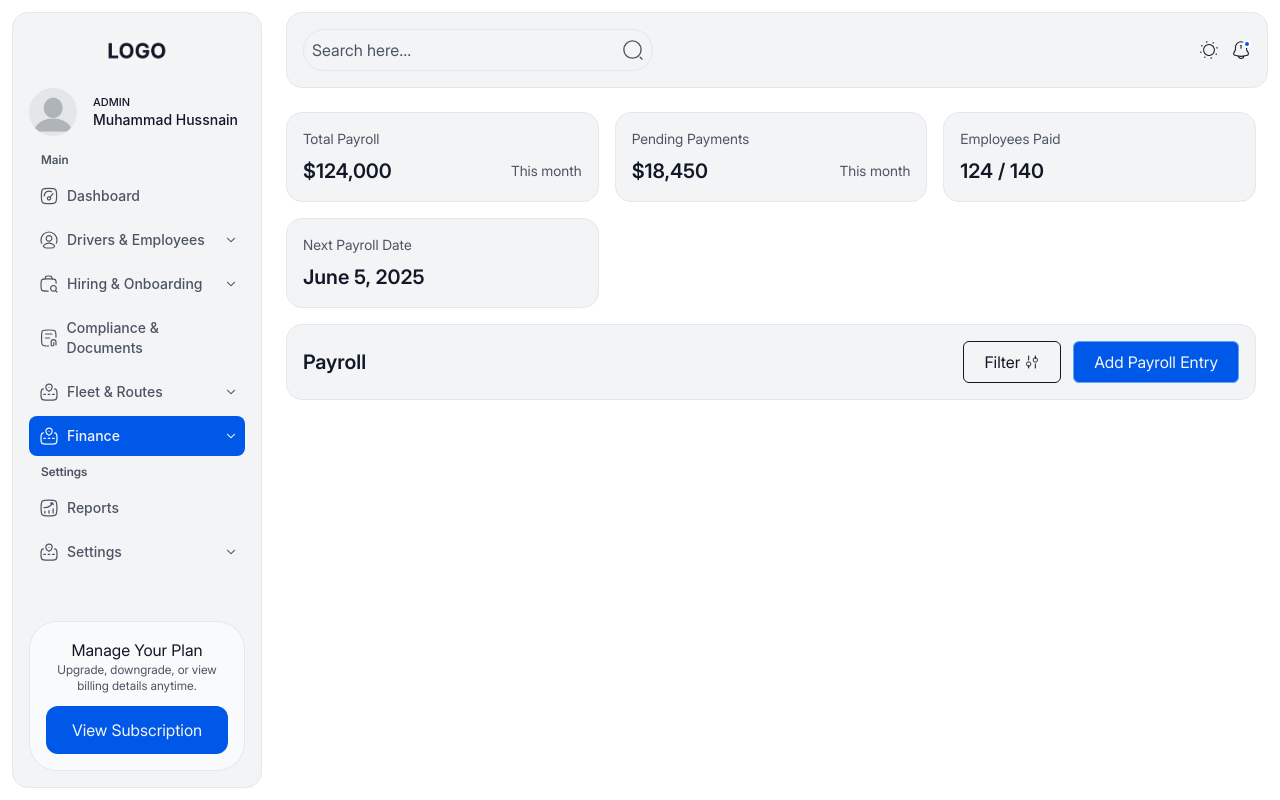
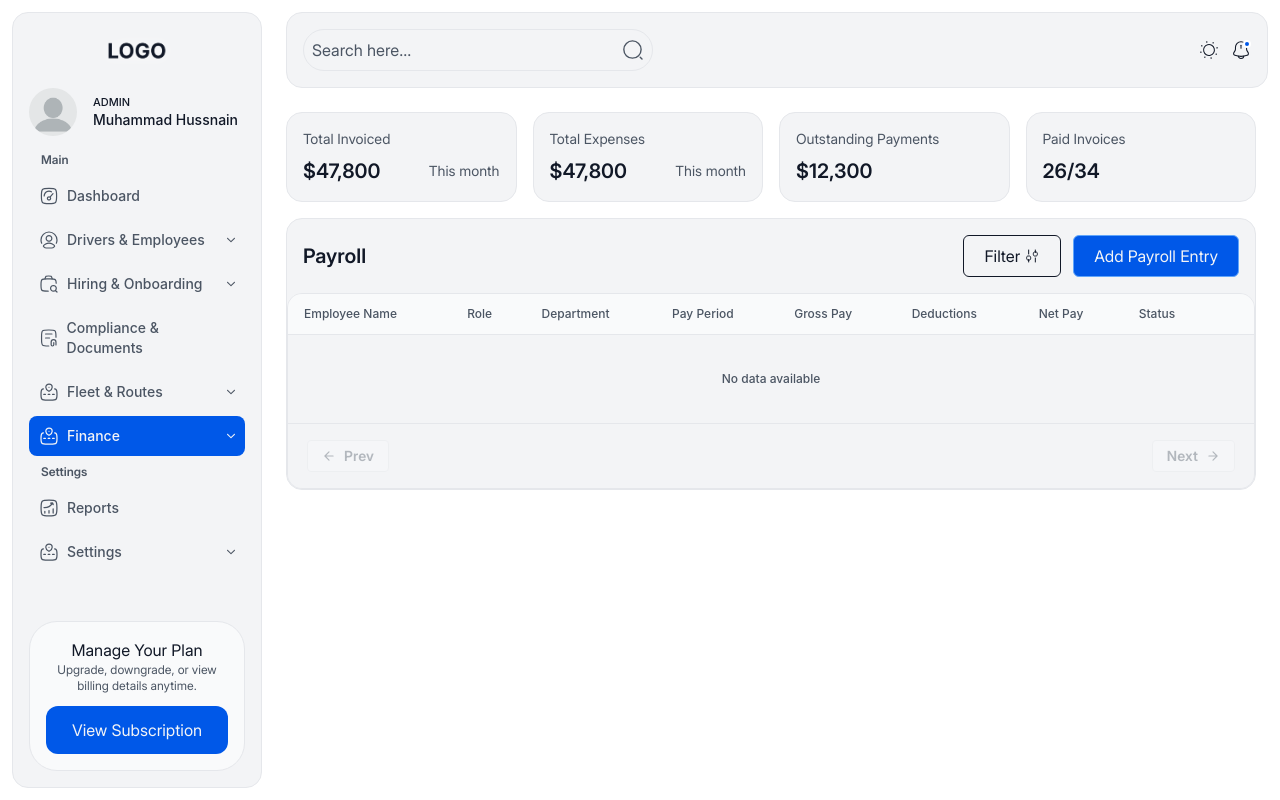
Before and after one commit to Fabulous-Technology-Solutions/FleetReact, a React (Vite) app: page /InvoicesExpenses in a window 1280 px wide. Built offline with nearby package versions, Linux system fonts and the light colour scheme; a web font is replaced by a local one.

Commit message:
refactor: update InvoiceExpenses component with new card data and enhance layout

```diff
--- a/src/pages/admin/InvoicesExpenses.jsx
+++ b/src/pages/admin/InvoicesExpenses.jsx
@@ -1,19 +1,20 @@
 import React from 'react'
 import SlideIcon from '../../CustomIcons/SlideIcon';
+import Table from '../../Conponents/Table';
 
 export default function InvoiceExpenses() {
   const cards = [
-    { title: "Total Payroll", value: "$124,000", days: "This month" },
-    { title: "Pending Payments", value: "$18,450", days: "This month" },
-    { title: "Employees Paid", value: "124 / 140", },
-    { title: "Next Payroll Date", value: "June 5, 2025" },
+    { title: "Total Invoiced", value: "$47,800", days: "This month" },
+    { title: "Total Expenses", value: "$47,800", days: "This month" },
+    { title: "Outstanding Payments", value: "$12,300", },
+    { title: "Paid Invoices", value: "26/34" },
   ];
 
   const header = ["Employee Name", "Role", "Department", "Pay Period", "Gross Pay", "Deductions", "Net Pay", "Status", ""]
-
+  const rows = []
   return (
     <div>
-      <div className="grid grid-cols-1 md:grid-cols-2 lg:grid-cols-3 gap-4">
+      <div className="grid grid-cols-1 md:grid-cols-2 lg:grid-cols-4 gap-4">
         {cards.map((card, index) => (
           <div key={index} className="border border-main p-4 rounded-[16px] bg-sidebar flex flex-col justify-between h-full">
             <p className="c-secondary text-sm">{card.title}</p>
@@ -24,8 +25,8 @@ export default function InvoiceExpenses() {
           </div>
         ))}
       </div>
-      <div className='border border-main rounded-[16px] bg-sidebar p-4 mt-4'>
-        <div className='flex items-center justify-between'>
+      <div className='border border-main rounded-[16px] bg-sidebar mt-4'>
+        <div className='flex items-center justify-between p-4'>
           <div>
             <h4 className='c-primary font-semibold text-xl'>Payroll</h4>
           </div>
@@ -38,6 +39,9 @@ export default function InvoiceExpenses() {
             </div>
           </div>
         </div>
+        <div>
+          <Table headers={header} rows={rows}/>
+        </div>
       </div>
     </div>
   )
```
